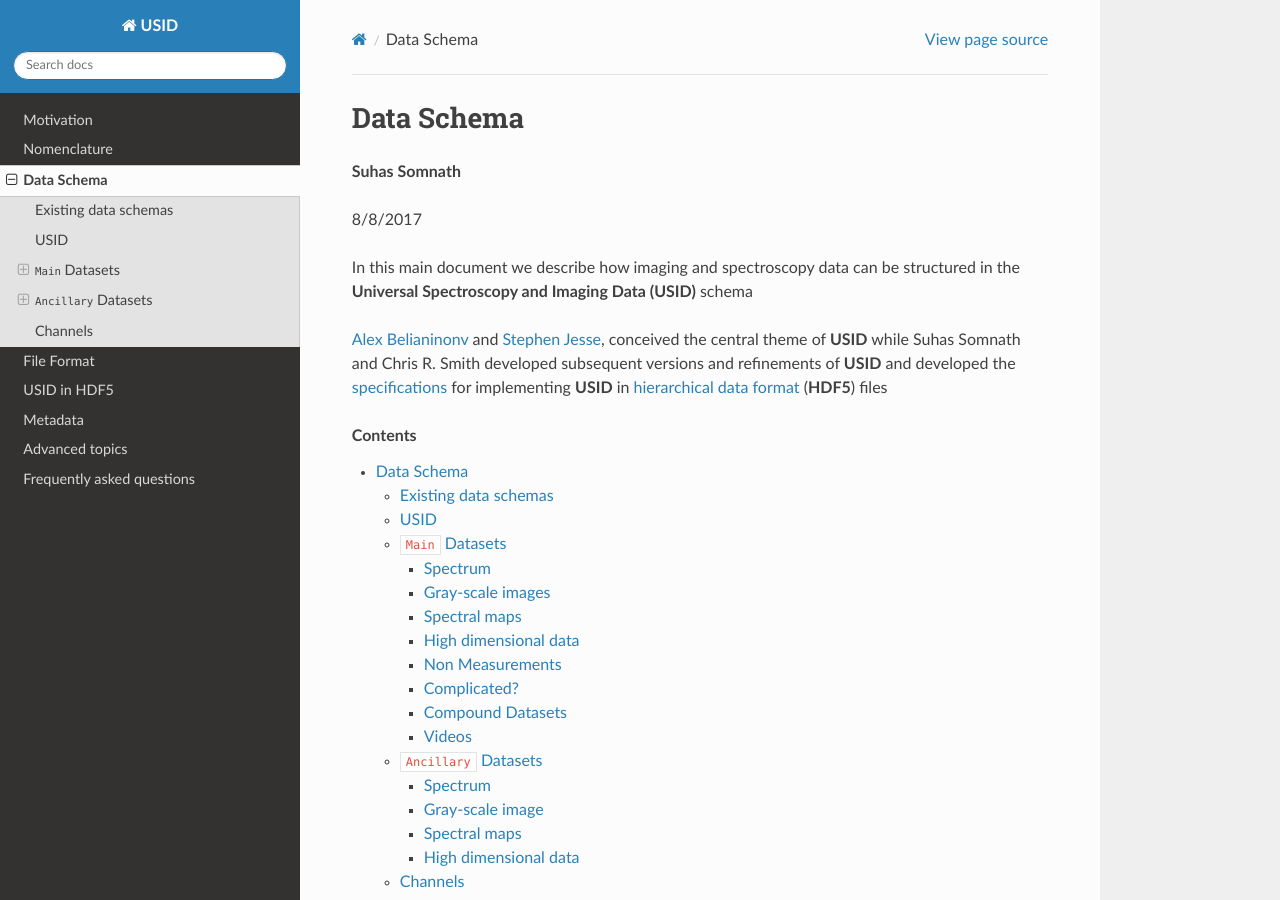
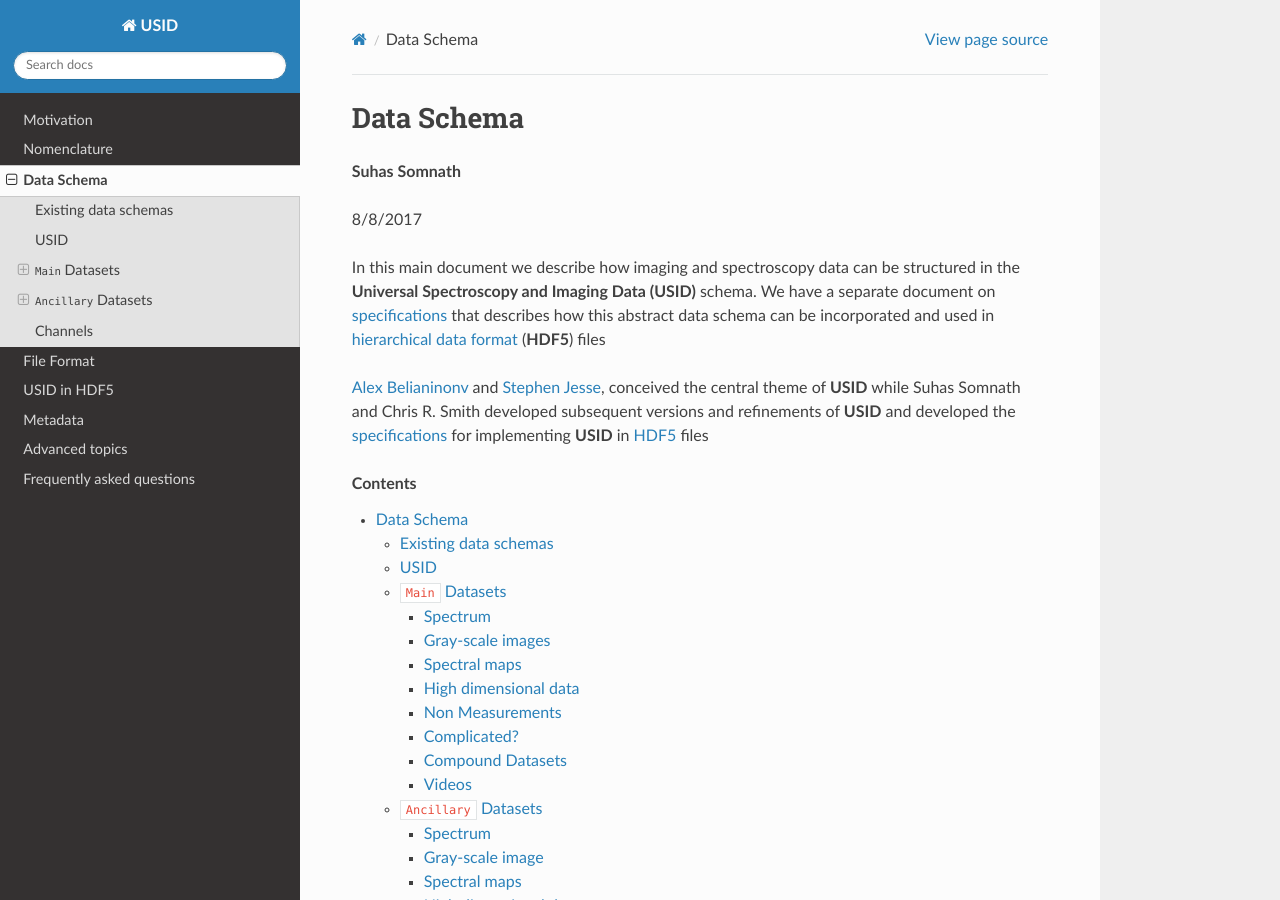
Before and after one commit to pycroscopy/UISD, a Sphinx documentation site: the page built from docs/usid_model.rst, in a window 1280 px wide and 900 px high. Built offline with Sphinx 7.4.7 and the Read the Docs theme 2.0.0, drawn with Linux system fonts in a browser that asks for light colours; pages that are not in the unit, such as notebooks, are missing from menus; the version number could not be read and is left out.

```diff
--- a/docs/usid_model.rst
+++ b/docs/usid_model.rst
@@ -5,12 +5,14 @@
 
 8/8/2017
 
-In this main document we describe how imaging and spectroscopy data can be structured in the **Universal Spectroscopy and Imaging Data (USID)** schema
+In this main document we describe how imaging and spectroscopy data can be structured in the **Universal Spectroscopy and Imaging Data (USID)** schema.
+We have a separate document on `specifications <./h5_usid.html>`_ that describes how this abstract data schema can be
+incorporated and used in `hierarchical data format <./file_format.html>`_ (**HDF5**) files
 
 `Alex Belianinonv <https://www.ornl.gov/staff-profile/alex-belianinov>`_ and
 `Stephen Jesse <https://scholar.google.com/citations?user=uiTAx2cAAAAJ&hl=en>`_,
 conceived the central theme of **USID** while Suhas Somnath and Chris R. Smith developed subsequent versions and refinements
-of **USID** and developed the `specifications <./h5_usid.html>`_ for implementing **USID** in `hierarchical data format <./file_format.html>`_ (**HDF5**) files
+of **USID** and developed the `specifications <./h5_usid.html>`_ for implementing **USID** in `HDF5 <./file_format.html>`_ files
 
 .. contents::
 
```
